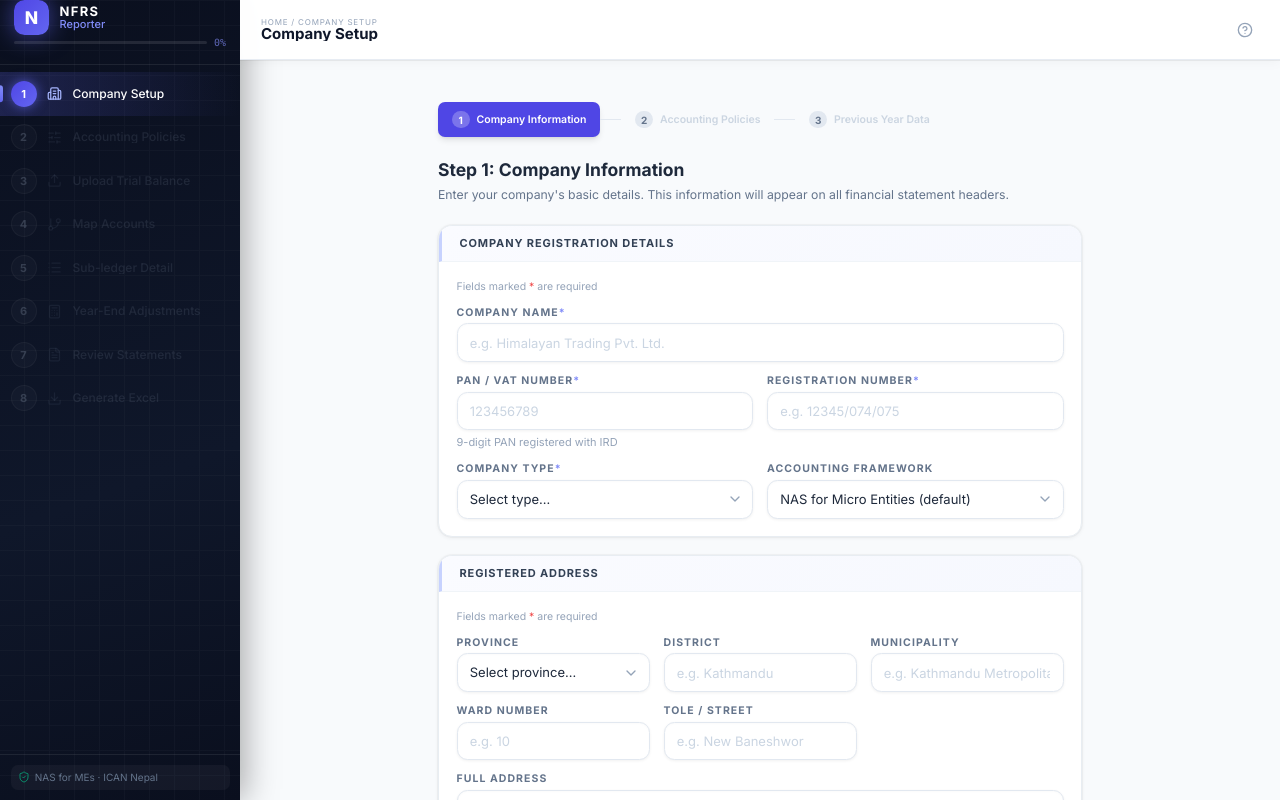
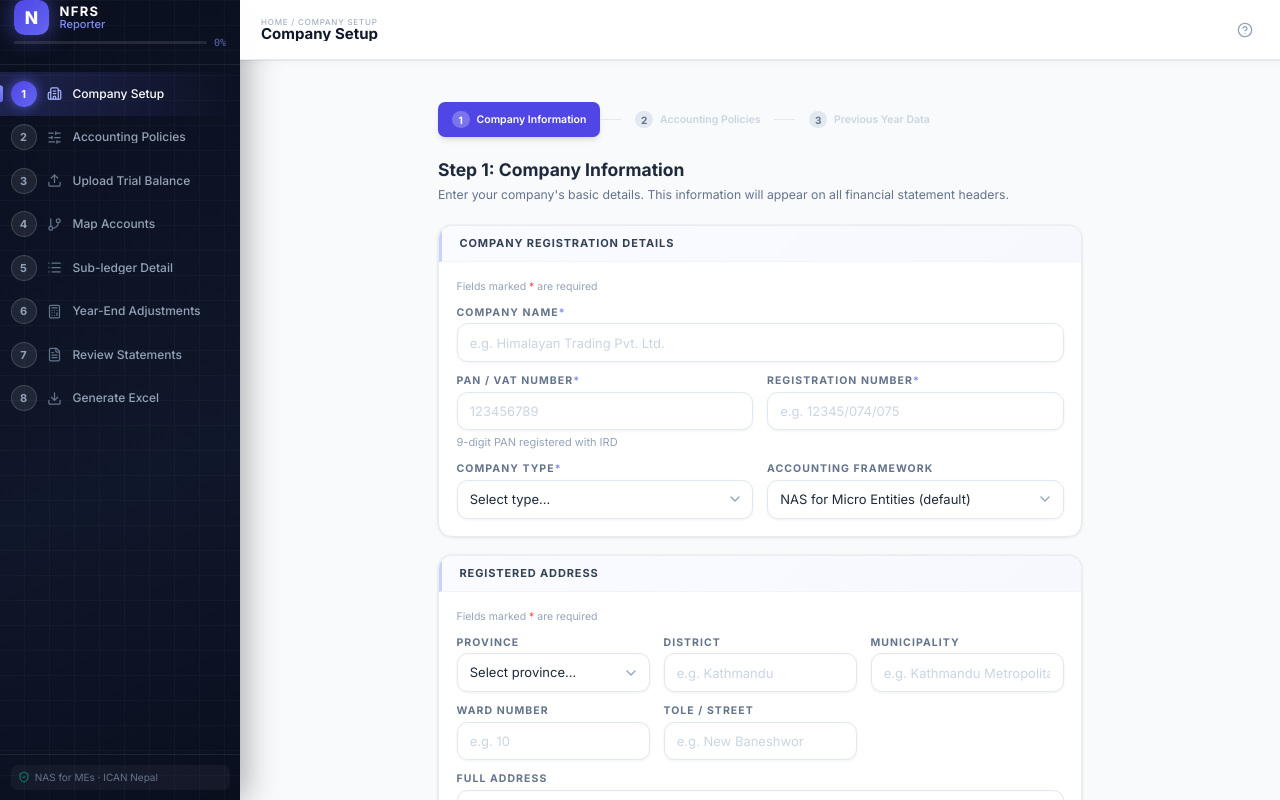
Before and after one commit to tapendraawasthi-sketch/Financials-as-per-NFRS, a React (Vite) app: page / in a window 1280 px wide. Both pictures are taken after a click on the button "Start New Report". Built offline with nearby package versions, Linux system fonts and the light colour scheme.

Commit message:
Make all 8 sidebar steps always fully visible at full opacity

```diff
--- a/src/components/layout/Sidebar.tsx
+++ b/src/components/layout/Sidebar.tsx
@@ -152,22 +152,16 @@ export default function Sidebar({
           const accessible = isAccessible(item.step, currentStep, completedSteps);
           const ItemIcon   = item.icon;
 
-          // Determine text color via inline style (not Tailwind) so it's always visible on dark sidebar
+          // All steps always visible — only color changes by state
           const labelColor = isActive
             ? '#ffffff'
-            : isDone
-            ? '#cbd5e1'  // slate-300 — light enough on dark bg
-            : accessible
-            ? '#94a3b8'  // slate-400 — medium grey, always visible
-            : 'rgba(148,163,184,0.35)'; // very muted for locked steps
+            : '#94a3b8';  // same visible grey for ALL non-active steps
 
           const iconColor = isActive
-            ? '#a5b4fc'  // indigo-300
+            ? '#a5b4fc'   // indigo-300
             : isDone
-            ? 'rgba(45,212,191,0.7)'  // teal
-            : accessible
-            ? '#64748b'  // slate-500
-            : 'rgba(100,116,139,0.35)';
+            ? 'rgba(45,212,191,0.8)'
+            : '#64748b';  // slate-500 — visible on dark bg
 
           return (
             <button
@@ -176,11 +170,11 @@ export default function Sidebar({
               disabled={!accessible}
               aria-current={isActive ? 'step' : undefined}
               aria-label={`Step ${idx + 1}: ${item.label}${isDone ? ' (completed)' : ''}${!accessible ? ' (not yet available)' : ''}`}
-              className="w-full flex items-center gap-3 px-3 py-2.5 text-left relative transition-all duration-150 focus-visible:outline focus-visible:outline-2 focus-visible:outline-indigo-400"
+              className="w-full flex items-center gap-3 px-3 py-2.5 text-left relative transition-all duration-150"
               style={{
                 color: labelColor,
-                cursor: accessible ? 'pointer' : 'not-allowed',
-                opacity: accessible || isActive ? 1 : 0.4,
+                cursor: accessible ? 'pointer' : 'default',
+                opacity: 1,
                 background: isActive
                   ? 'linear-gradient(90deg, rgba(99,102,241,0.22) 0%, transparent 100%)'
                   : 'transparent',
@@ -223,9 +217,9 @@ export default function Sidebar({
                         color: '#2dd4bf',
                       }
                     : {
-                        background: 'rgba(255,255,255,0.06)',
-                        border: '1px solid rgba(255,255,255,0.10)',
-                        color: 'rgba(148,163,184,0.7)',
+                        background: 'rgba(255,255,255,0.08)',
+                        border: '1px solid rgba(255,255,255,0.15)',
+                        color: '#94a3b8',
                       }),
                 }}
               >
```
